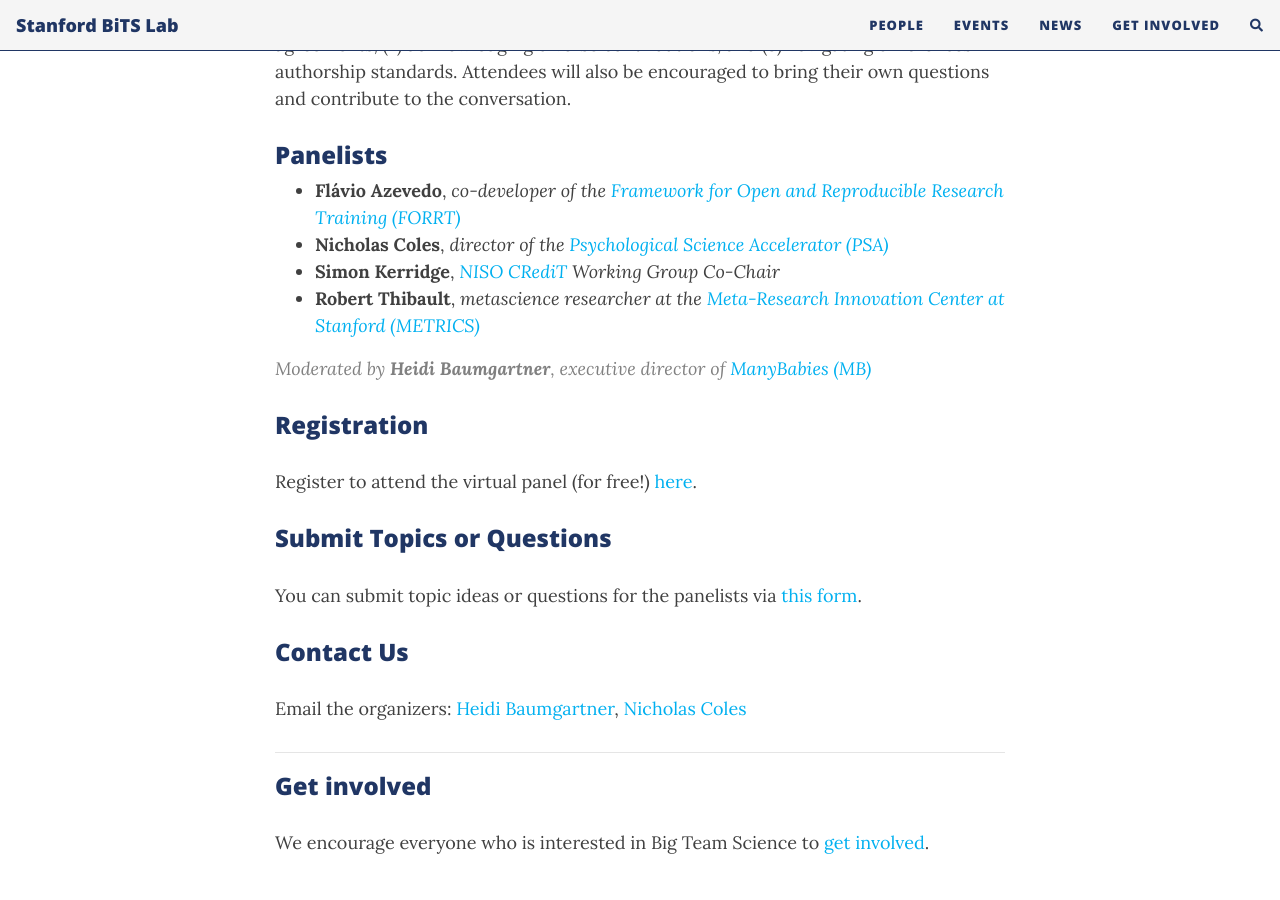
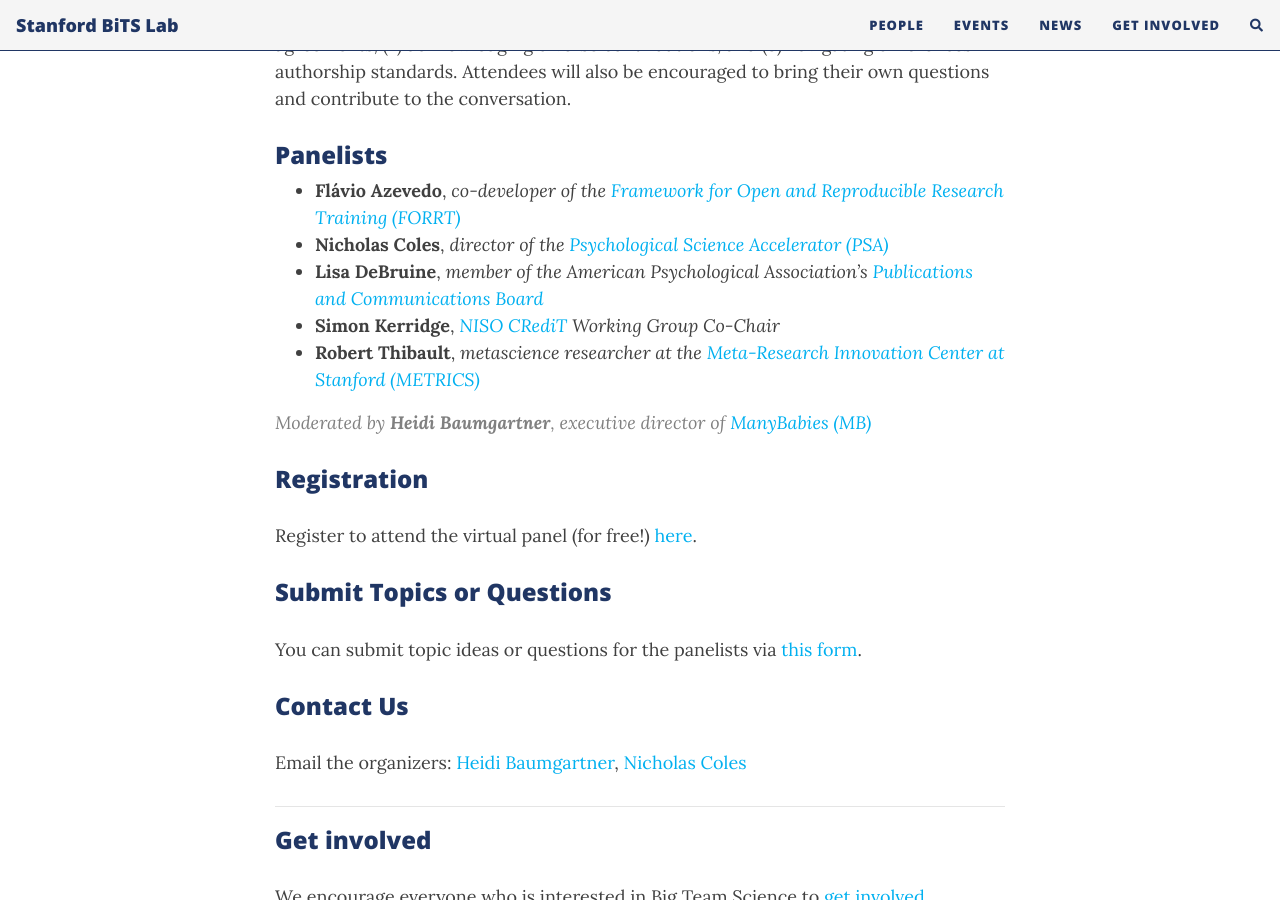
Before and after one commit to heidibaum/bigteamsciencelab.github.io, a Jekyll site: the page built from events.md, in a window 1280 px wide and 900 px high, scrolled down 1101 px. Built offline with Jekyll 4.4.1, drawn with Linux system fonts in a browser that asks for light colours; nearby versions of some CDN libraries; comment, search, counter and statistics services are not loaded.

Commit message:
Update events.md

```diff
--- a/events.md
+++ b/events.md
@@ -18,6 +18,7 @@
 ### Panelists
 * **Flávio Azevedo**, *co-developer of the [Framework for Open and Reproducible Research Training (FORRT)](https://forrt.org)*
 * **Nicholas Coles**, *director of the [Psychological Science Accelerator (PSA)](https://psysciacc.org/)*
+* **Lisa DeBruine**, *member of the American Psychological Association’s [Publications and Communications Board](https://www.apa.org/about/governance/bdcmte/publication)*
 * **Simon Kerridge**, *[NISO CRediT](http://credit.niso.org) Working Group Co-Chair*
 * **Robert Thibault**, *metascience researcher at the [Meta-Research Innovation Center at Stanford (METRICS)](https://metrics.stanford.edu/)*
 
```
